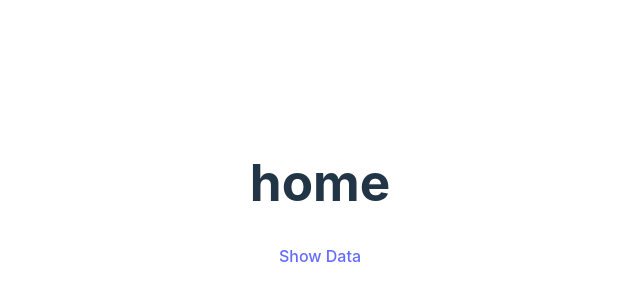
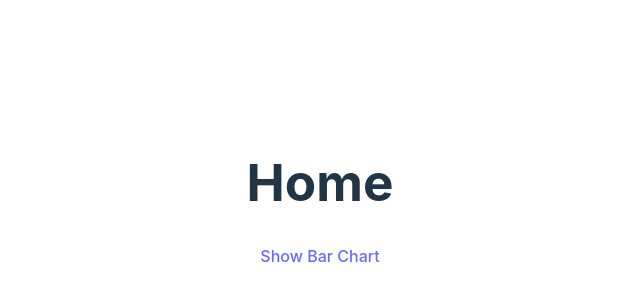
Before and after one commit to samkhancodes/AviaMediaAssesment, a Vue app: page / in a window 1280 px wide. Shown: the part 206-506 px from the top of the page, without its empty margins (320-960 px from the left). Built offline with nearby package versions, Linux system fonts and the light colour scheme.

Commit message:
data fetched into component

```diff
--- a/src/components/DisplayData.vue
+++ b/src/components/DisplayData.vue
@@ -1,22 +1,29 @@
 <template>
   <div>
-       <h1>data</h1>
+    <h1>Bar Chart</h1>
     <div ref="chart"></div>
     <router-link to="/">Back</router-link>
   </div>
 </template>
 
-<script>
-import * as d3 from 'd3'
-export default {
+<script setup>
+import * as d3 from 'd3';
+import { onMounted } from 'vue';
+import { useMyStore } from '../store/store.ts';
+import { ref } from 'vue';
 
-mounted() {
-    // Sample data
-    const data = [10, 20, 30, 40, 50];
+const chartRef = ref(null);
 
-    // Create a simple bar chart using D3.js
+onMounted(async () => {
+  const myStore = useMyStore();
+  await myStore.fetchDataset();
+
+  const data = myStore.getDataset
+  console.log(data);
+
+
   const svg = d3
-      .select(this.$refs.chart)
+    .select(chartRef.value)
     .append('svg')
     .attr('width', 400)
     .attr('height', 200);
@@ -27,10 +34,9 @@ mounted() {
     .enter()
     .append('rect')
     .attr('x', (d, i) => i * 80)
-      .attr('y', d => 200 - d)
+    .attr('y', (d) => 200 - parseFloat(d.ytd_attendance_avg_))
     .attr('width', 70)
-      .attr('height', d => d)
+    .attr('height', (d) => parseFloat(d.ytd_attendance_avg_))
     .attr('fill', 'blue');
-  },
-}
+});
 </script>
--- a/src/components/HomePage.vue
+++ b/src/components/HomePage.vue
@@ -1,7 +1,7 @@
 <template>
     <div>
-       <h1> home </h1>
-        <router-link to="/data">Show Data</router-link>
+       <h1> Home </h1>
+        <router-link to="/data">Show Bar Chart</router-link>
     </div>
 </template>
 
--- a/src/store/store.ts
+++ b/src/store/store.ts
@@ -6,7 +6,11 @@ export const useMyStore = defineStore('MyStore', {
   state: () => ({
     data: null,
   }),
-
+  getters: {
+    getDataset() {
+      return this.data;
+    },
+  },
   actions: {
     async fetchDataset() {
       const apiUrl = import.meta.env.VITE_API_BASE_URL;
@@ -19,8 +23,7 @@ export const useMyStore = defineStore('MyStore', {
           throw new Error('Failed to fetch dataset');
         }
 
-        this.dataset = await response.json();
-        console.log(this.dataset);
+        this.data = await response.json();
       } catch (error) {
         console.error('Error fetching dataset:', error);
       }
```
Lines whose indentation alone changed are shown as unchanged.
